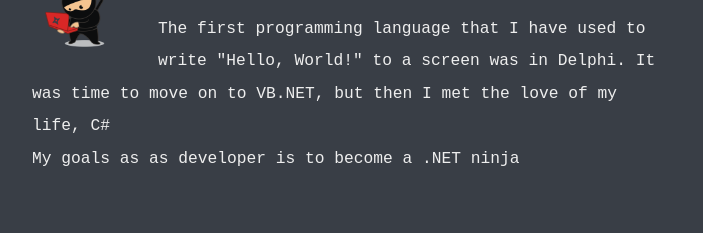
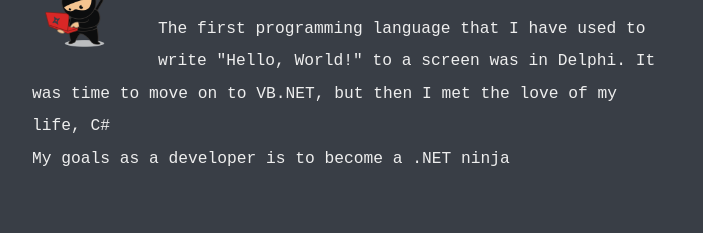
Before and after one commit to MariusMrGreen/CV-V2, a plain HTML site: page index.html in a window 1280 px wide. Shown: the part 1591-1824 px from the top of the page, without its empty margins (288-991 px from the left). Drawn offline with Linux system fonts and the light colour scheme.

Commit message:
Add files via upload

```diff
--- a/index.html
+++ b/index.html
@@ -29,7 +29,7 @@
             <img class="csharp" src="img/csharp2.png" alt="test">
             <h3>.NET</h3>
             <p>The first programming language that I have used to write "Hello, World!" to a screen was in Delphi. It was time to move on to VB.NET, but then I met the love of my life, C# </p>
-            <p>My goals as as developer is to become a .NET ninja </p>
+            <p>My goals as a developer is to become a .NET ninja </p>
           </div>
           <div class="skill-row">
             <img class="coding" src="img/coding.png" alt="">
```
